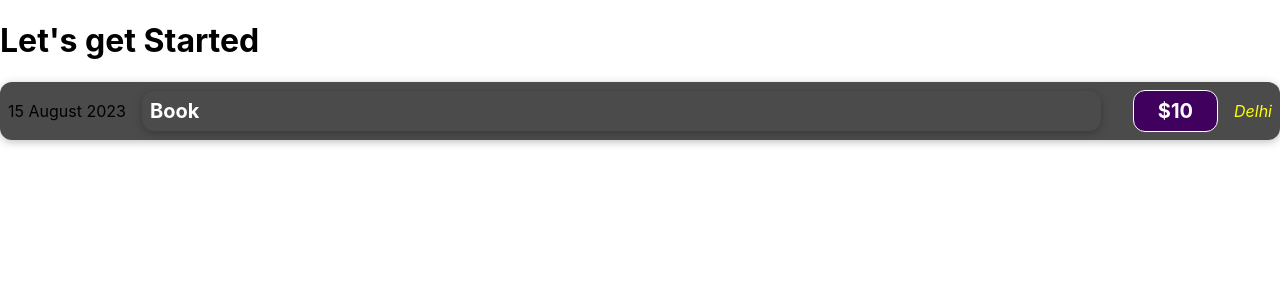
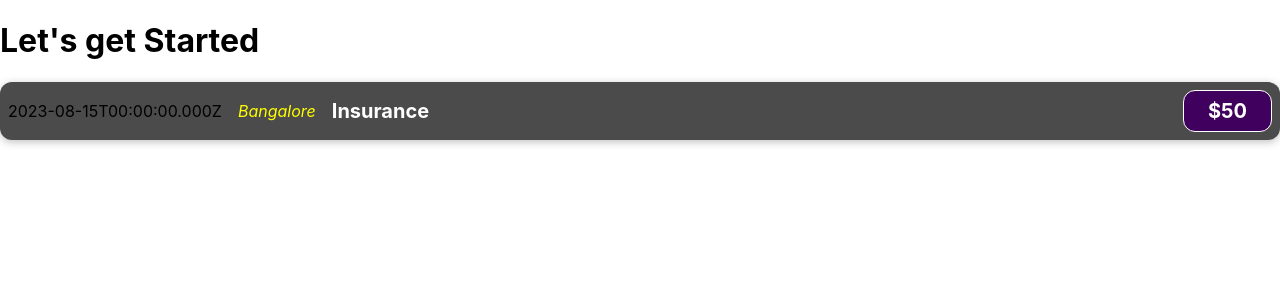
Before and after one commit to apoorvnema/react-demo, a React (Create React App) app in the folder react-demo-1/: page / in a window 1280 px wide. Shown: the top 300 px of the page. Built offline with nearby package versions, Linux system fonts and the light colour scheme; the HTML template or start-up script is replaced by a standard one.

Commit message:
[UPDATE]: JS in JSX

```diff
--- a/react-demo-1/src/Components/ExpenseItem.js
+++ b/react-demo-1/src/Components/ExpenseItem.js
@@ -1,15 +1,20 @@
+// Write yoour code at relevant places in the code below:
+
 import "./ExpenseItem.css";
 
 function ExpenseItem() {
+  const expenseDate = new Date(2023, 7, 15).toISOString();
+  const expenseTitle = "Insurance";
+  const expenseAmount = 50;
+  const expenseLocation = 'Bangalore'
+
   return (
     <div className="expense-item">
-      <div>15 August 2023</div>
+      <div>{expenseDate}</div>
+      <div className="expense-item__location">{expenseLocation}</div>
       <div className="expense-item__description">
-        <h2 className="expense-item h2">Book</h2>
-        <div className="expense-item__price">$10</div>
-      </div>
-      <div className="expense-item__location">
-        Delhi
+        <h2>{expenseTitle}</h2>
+        <div className="expense-item__price">${expenseAmount}</div>
       </div>
     </div>
   );
```
